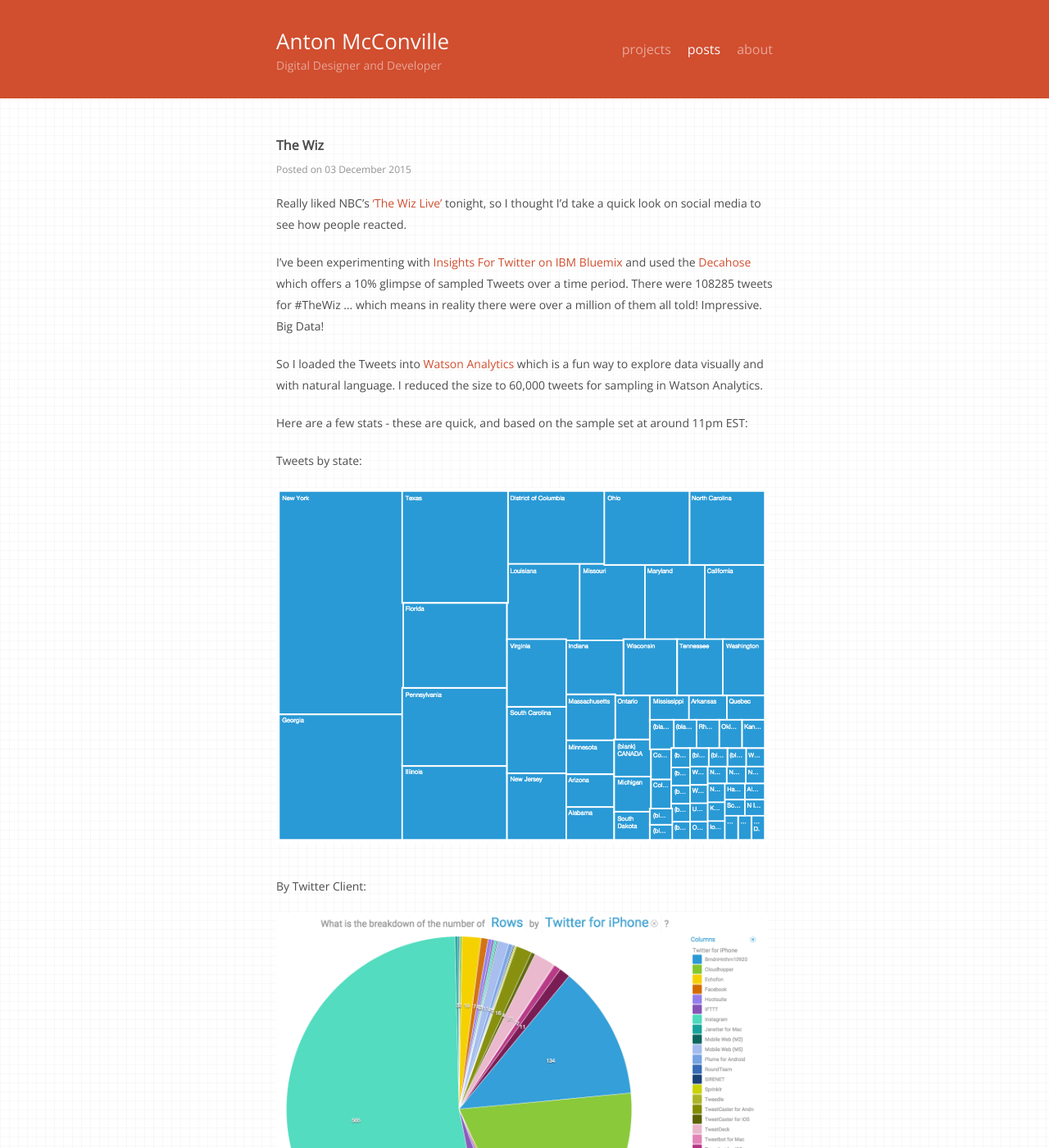
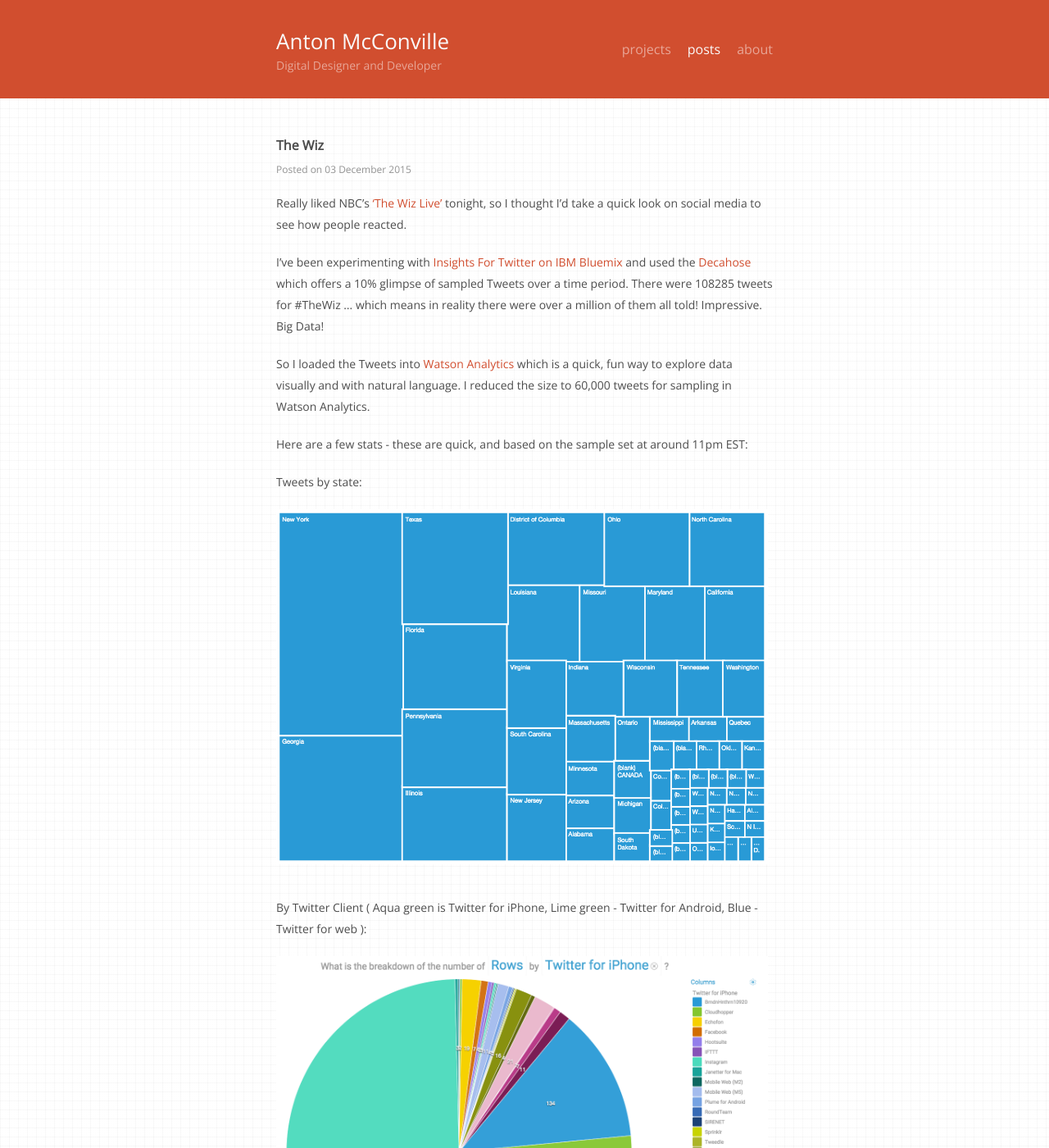
Before and after one commit to antonmc/antonmc.github.io, a Jekyll site: the page built from _posts/blog/2015-12-03-the-wiz.md, in a window 1280 px wide and 1400 px high. Shown: the whole window at 82% size. Built offline with Jekyll 4.4.1, drawn with Linux system fonts in a browser that asks for light colours; comment, search, counter and statistics services are not loaded.

Commit message:
wiz update

```diff
--- a/_posts/blog/2015-12-03-the-wiz.md
+++ b/_posts/blog/2015-12-03-the-wiz.md
@@ -9,7 +9,7 @@ Really liked NBC's ['The Wiz Live'](http://www.nbc.com/the-wiz-live) tonight, so
 
 I've been experimenting with [Insights For Twitter on IBM Bluemix](https://www.ng.bluemix.net/docs/#services/Twitter/index.html) and used the [Decahose](https://gnip.com/sources/twitter/) which offers a 10% glimpse of sampled Tweets over a time period. There were 108285 tweets for #TheWiz ... which means in reality there were over a million of them all told! Impressive. Big Data!
 
-So I loaded the Tweets into [Watson Analytics](http://www.ibm.com/analytics/watson-analytics/) which is a fun way to explore data visually and with natural language. I reduced the size to 60,000 tweets for sampling in Watson Analytics.
+So I loaded the Tweets into [Watson Analytics](http://www.ibm.com/analytics/watson-analytics/) which is a quick, fun way to explore data visually and with natural language. I reduced the size to 60,000 tweets for sampling in Watson Analytics.
 
 Here are a few stats - these are quick, and based on the sample set at around 11pm EST:
 
@@ -17,8 +17,7 @@ Tweets by state:
 
 ![Tweets per state](http://www.hickory.ca/images/wiz/state.png "Tweets per state")
 
-
-By Twitter Client:
+By Twitter Client ( Aqua green is Twitter for iPhone, Lime green - Twitter for Android, Blue - Twitter for web ):
 
 ![Tweets by Twitter Client state](http://www.hickory.ca/images/wiz/client.png "Tweets per client")
 
```
